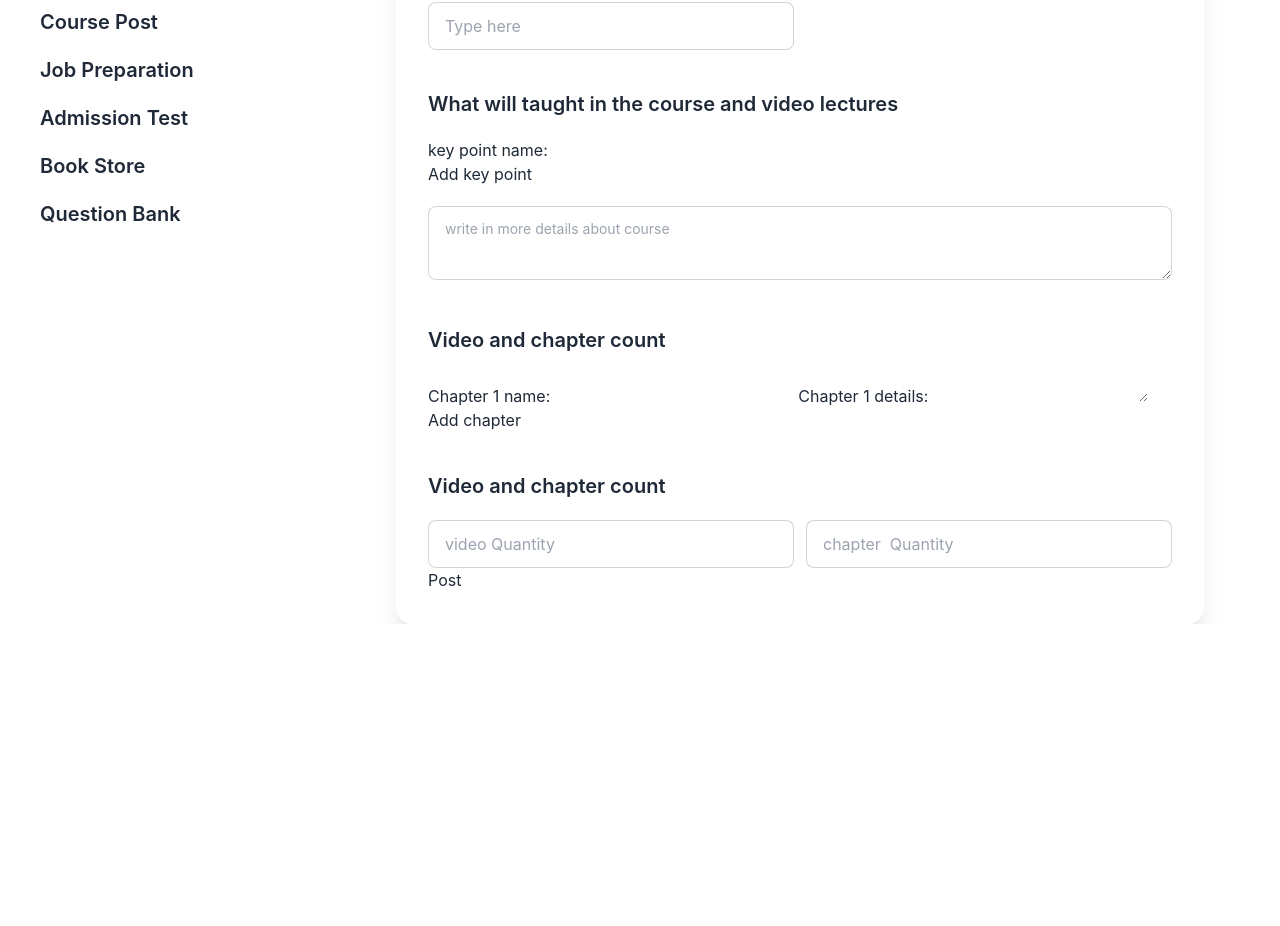
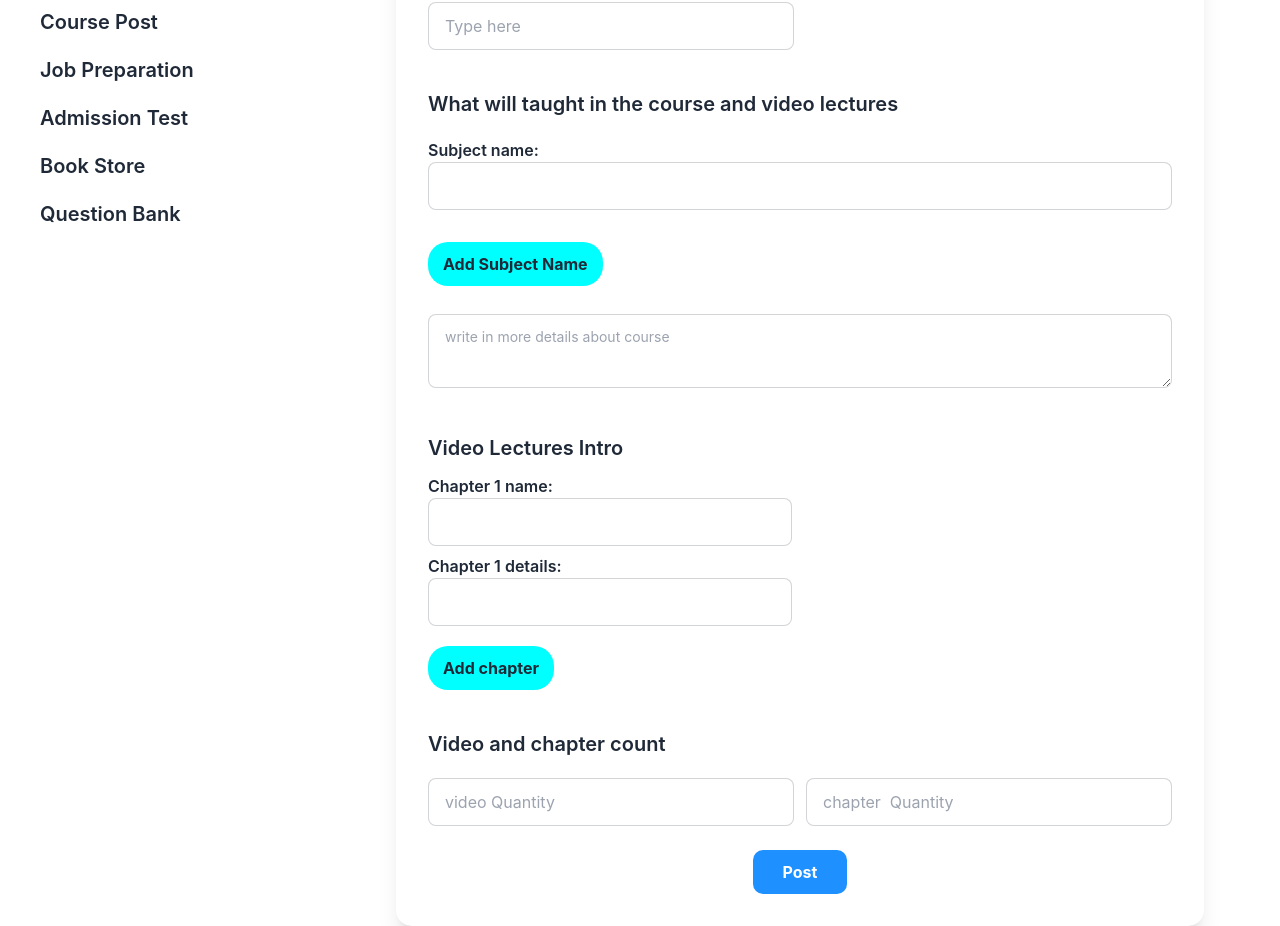
Before and after one commit to kowsarahammd80/omar-academy-clients-deshborad, a React (Create React App) app: page /coursePost in a window 1280 px wide. Shown: the part 414-1340 px from the top of the page. Before the commit the page ends 1038 px from the top, so only its background shows below. Built offline with nearby package versions, Linux system fonts and the light colour scheme.

Commit message:
course-post-input-addbutton-postbutton-set

```diff
--- /dev/null
+++ b/src/Components/CoursePost/CoursePost.css
@@ -0,0 +1,21 @@
+.add-subject{
+    background-color: aqua;
+    font-weight: 700;
+    padding: 10px 15px;
+    border-radius: 20px;
+}
+
+.add-chapter-button{
+  background-color: aqua;
+  font-weight: 700;
+  padding: 10px 15px;
+  border-radius: 20px;
+}
+
+.academy-post-button{
+  background-color: dodgerblue;
+  color: white;
+  font-weight: 700;
+  padding: 10px 30px;
+  border-radius: 10px;
+}
--- a/src/Components/CoursePost/CoursePost.js
+++ b/src/Components/CoursePost/CoursePost.js
@@ -1,4 +1,5 @@
 import React, { useState } from "react";
+import "./CoursePost.css";
 
 const CoursePost = () => {
   const [chapters, setChapters] = useState([{ name: "", details: "" }]);
@@ -208,26 +209,38 @@ const CoursePost = () => {
                 </div>
 
                 <div className="mt-5 lg:mt-10 mb-5">
+
                   <h1 className="text-xl font-semibold">
+
                     What will taught in the course and video lectures
+
                   </h1>
+
                 </div>
 
                 <div>
+
                   {keyPoint.map((keyp, index) => (
                     <div key={index}>
-                      <label>
-                        key point name:
+
+                      <label className="font-semibold">
+                        Subject name:
                         <input
                           type="text"
+                          className="input input-bordered w-full mb-3"
                           value={keyp.name}
                           onChange={(event) => handleKeypointName(index, event)}
                         />
                       </label>
+
                     </div>
                   ))}
-                  <button type="button" onClick={handleKeypoint}>
-                    Add key point
+                  <button
+                    type="button"
+                    onClick={handleKeypoint}
+                    className="add-subject mt-5 mb-2"
+                  >
+                    Add Subject Name
                   </button>
                 </div>
 
@@ -240,27 +253,31 @@ const CoursePost = () => {
                 </div>
 
                 <div>
-                  <h1 className="text-xl font-semibold mt-5 lg:mt-10">
-                    Video and chapter count
+                  <h1 className="text-xl font-semibold mt-5 lg:mt-10 mb-3">
+                    Video Lectures Intro
                   </h1>
                 </div>
-                <div>
+
+                <div className="grid grid-cols-2 gap-4">
                   {chapters.map((chapter, index) => (
                     <div key={index}>
-                      <label>
+                      <label className="font-semibold">
                         Chapter {index + 1} name:
                         <input
                           type="text"
                           value={chapter.name}
+                          className="input input-bordered w-full mb-2"
                           onChange={(event) =>
                             handleChapterNameChange(index, event)
                           }
                         />
                       </label>
-                      <label>
+
+                      <label className="font-semibold">
                         Chapter {index + 1} details:
-                        <textarea
+                        <input
                           value={chapter.details}
+                          className="input input-bordered w-full"
                           onChange={(event) =>
                             handleChapterDetailsChange(index, event)
                           }
@@ -268,10 +285,15 @@ const CoursePost = () => {
                       </label>
                     </div>
                   ))}
-                  <button type="button" onClick={handleAddChapter}>
-                    Add chapter
-                  </button>
                 </div>
+
+                <button
+                  type="button"
+                  onClick={handleAddChapter}
+                  className="add-chapter-button mt-5"
+                >
+                  Add chapter
+                </button>
 
                 <div>
                   <h1 className="text-xl font-semibold mt-5 lg:mt-10">
@@ -295,7 +317,13 @@ const CoursePost = () => {
                   />
                 </div>
 
-                <button type="submit">Post</button>
+                <div className="flex justify-center">
+
+                  <button type="submit" className="academy-post-button mt-6">
+                    Post
+                  </button>
+
+                </div>
 
                 {/*  */}
               </form>
```
